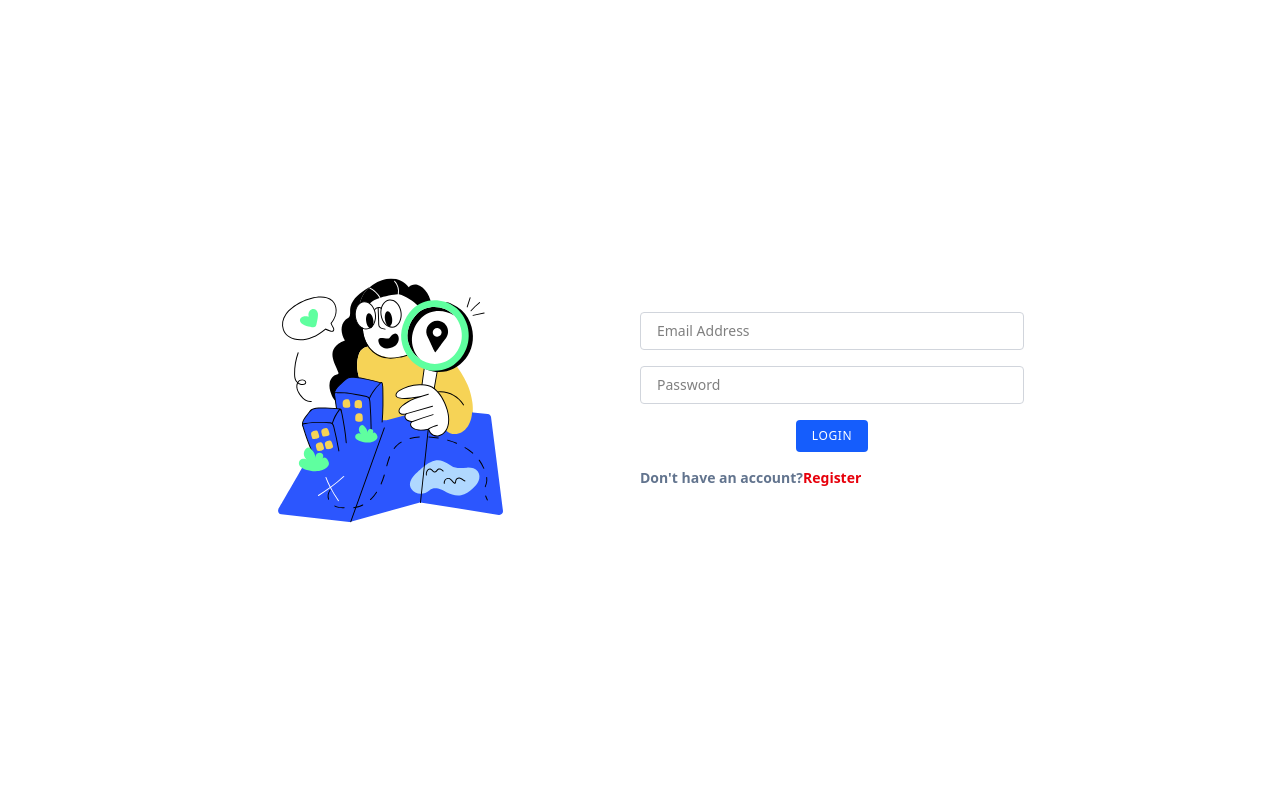
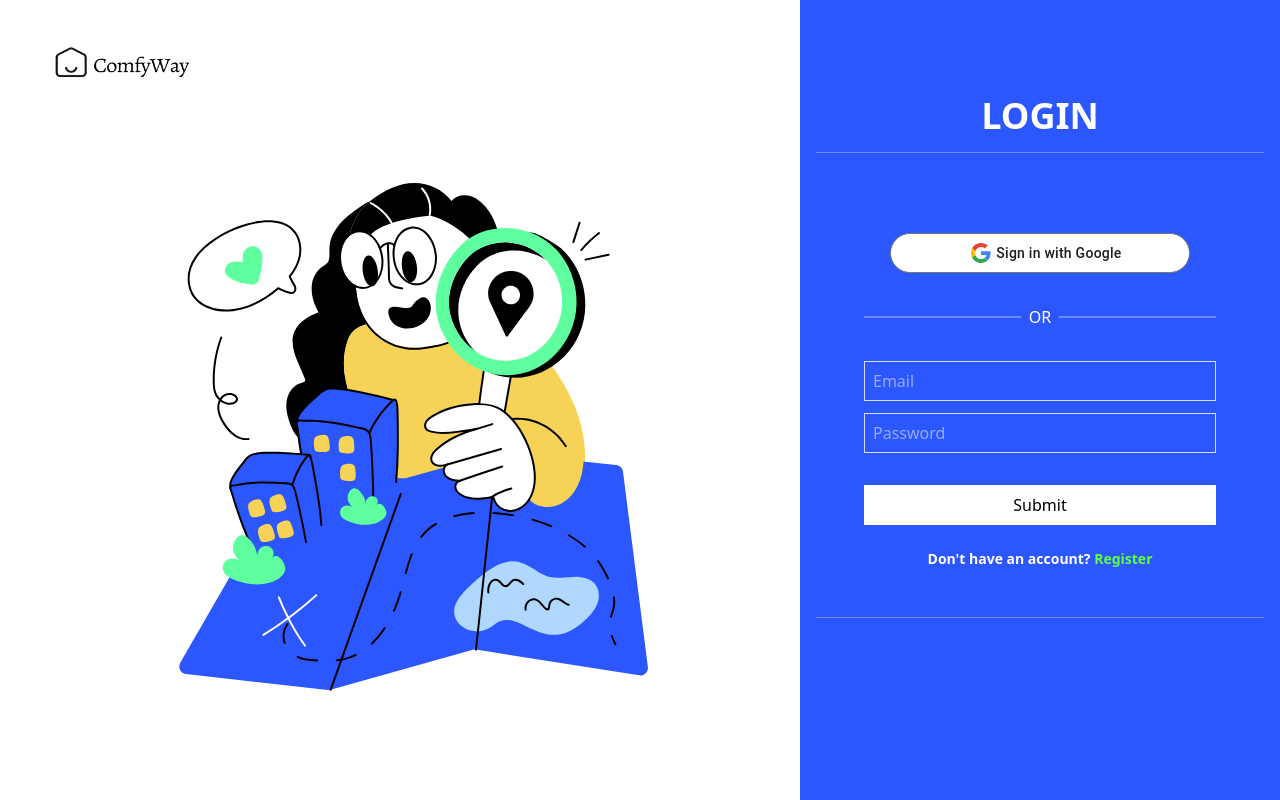
Before and after one commit to Jappanjot26/ComfyWay, a React (Vite) app: page /login in a window 1280 px wide. Built offline with nearby package versions, Linux system fonts and the light colour scheme.

Commit message:
style: ui for login/signup

```diff
--- a/src/components/HeaderComponent.jsx
+++ b/src/components/HeaderComponent.jsx
@@ -1,4 +1,5 @@
 import React from "react";
+import { Link } from "react-router-dom";
 
 const HeaderComponent = () => {
   return (
@@ -16,8 +17,11 @@ const HeaderComponent = () => {
         We specialize in curating exceptional villa rentals, providing an
         unparalleled level of comfort, privacy, and convenience for your dream
         vacation.
-        <button className="bg-black text-white text-sm font-medium px-6 py-2 rounded-full flex items-center hover:bg-gray-800 transition h-12">
-          MORE
+        <Link
+          className="bg-black text-white text-sm font-medium px-6 py-2 rounded-full flex items-center hover:bg-gray-800 transition h-12"
+          to="/login"
+        >
+          Login
           <svg
             className="w-5 h-5 ml-2"
             fill="none"
@@ -32,7 +36,7 @@ const HeaderComponent = () => {
               d="M9 5l7 7-7 7"
             />
           </svg>
-        </button>
+        </Link>
       </p>
     </div>
   );
--- a/src/index.css
+++ b/src/index.css
@@ -17,3 +17,121 @@
 ::-webkit-scrollbar-track {
   background: rgba(0, 0, 0, 0.015); /* Light translucent background */
 }
+
+.gsi-material-button {
+  -moz-user-select: none;
+  -webkit-user-select: none;
+  -ms-user-select: none;
+  -webkit-appearance: none;
+  background-color: WHITE;
+  background-image: none;
+  border: 1px solid #747775;
+  -webkit-border-radius: 20px;
+  border-radius: 20px;
+  -webkit-box-sizing: border-box;
+  box-sizing: border-box;
+  color: #1f1f1f;
+  cursor: pointer;
+  font-family: "Roboto", arial, sans-serif;
+  font-size: 14px;
+  height: 40px;
+  letter-spacing: 0.25px;
+  outline: none;
+  overflow: hidden;
+  padding: 0 12px;
+  position: relative;
+  text-align: center;
+  -webkit-transition: background-color 0.218s, border-color 0.218s,
+    box-shadow 0.218s;
+  transition: background-color 0.218s, border-color 0.218s, box-shadow 0.218s;
+  vertical-align: middle;
+  white-space: nowrap;
+  width: 300px;
+  max-width: 400px;
+  min-width: min-content;
+  padding-left: 50px;
+}
+
+.gsi-material-button .gsi-material-button-icon {
+  height: 20px;
+  min-width: 20px;
+  width: 20px;
+  position: absolute;
+  left: 0;
+  margin-left: 30px;
+}
+
+.gsi-material-button .gsi-material-button-content-wrapper {
+  -webkit-align-items: center;
+  align-items: center;
+  display: flex;
+  -webkit-flex-direction: row;
+  flex-direction: row;
+  -webkit-flex-wrap: nowrap;
+  flex-wrap: nowrap;
+  height: 100%;
+  justify-content: space-around;
+  position: relative;
+  width: 100%;
+}
+
+.gsi-material-button .gsi-material-button-contents {
+  -webkit-flex-grow: 1;
+  flex-grow: 1;
+  font-family: "Roboto", arial, sans-serif;
+  font-weight: 500;
+  overflow: hidden;
+  text-overflow: ellipsis;
+  vertical-align: top;
+  position: absolute;
+  /* left: 1; */
+}
+
+.gsi-material-button .gsi-material-button-state {
+  -webkit-transition: opacity 0.218s;
+  transition: opacity 0.218s;
+  bottom: 0;
+  left: 0;
+  opacity: 0;
+  position: absolute;
+  right: 0;
+  top: 0;
+}
+
+.gsi-material-button:disabled {
+  cursor: default;
+  background-color: #ffffff61;
+  border-color: #1f1f1f1f;
+}
+
+.gsi-material-button:disabled .gsi-material-button-contents {
+  opacity: 38%;
+}
+
+.gsi-material-button:disabled .gsi-material-button-icon {
+  opacity: 38%;
+}
+
+.gsi-material-button:not(:disabled):active .gsi-material-button-state,
+.gsi-material-button:not(:disabled):focus .gsi-material-button-state {
+  background-color: #303030;
+  opacity: 12%;
+}
+
+.gsi-material-button:not(:disabled):hover {
+  -webkit-box-shadow: 0 1px 2px 0 rgba(60, 64, 67, 0.3),
+    0 1px 3px 1px rgba(60, 64, 67, 0.15);
+  box-shadow: 0 1px 2px 0 rgba(60, 64, 67, 0.3),
+    0 1px 3px 1px rgba(60, 64, 67, 0.15);
+}
+
+.gsi-material-button:not(:disabled):hover .gsi-material-button-state {
+  background-color: #303030;
+  opacity: 8%;
+}
+
+input[type="password"]::-ms-reveal,
+input[type="password"]::-ms-clear,
+input[type="password"]::-webkit-textfield-decoration-container {
+  filter: brightness(0) invert(1);
+}
--- a/src/pages/Login.jsx
+++ b/src/pages/Login.jsx
@@ -1,5 +1,6 @@
 import { Link, useNavigate } from "react-router-dom";
 import login from "../assets/login.svg";
+import logo from "../assets/logo.png";
 import { useState } from "react";
 import { ToastContainer } from "react-toastify";
 import { handleError, handleSuccess } from "../components/utils";
@@ -49,51 +50,101 @@ function Login() {
     }
   };
   return (
-    <section className="h-screen flex flex-col md:flex-row justify-center space-y-10 md:space-y-0 md:space-x-16 items-center py-2 px-5 md:mx-0 md:my-0 bg-white relative">
-      <div className="md:w-1/3 max-w-sm">
-        <img
-          src={login}
-          alt="Sample image"
-          className="max-md:h-72 max-md:w-72"
-        />
+    <section className="h-screen w-screen">
+      <div className="flex w-full h-full">
+        <div className="w-5/8 flex flex-col">
+          <Link to="/">
+            <img src={logo} alt="logo" className="h-34 mx-12 w-36" />
+          </Link>
+          <img src={login} alt="Login page image" className="h-9/12" />
         </div>
-      <form className="md:w-1/3 max-w-sm" onSubmit={handleSubmit}>
+        <div className="w-3/8 flex flex-col bg-[#2c56fe] py-24">
+          <h1 className="uppercase text-white font-semibold text-4xl text-center">
+            Login
+          </h1>
+          <form
+            className="border-y-1 border-white/30 mx-4 px-12 my-4 flex flex-col justify-center py-12 items"
+            onSubmit={handleSubmit}
+          >
+            <div className="flex flex-col items-center my-8  self-center w-full ">
+              <button className="gsi-material-button">
+                <div className="gsi-material-button-state"></div>
+                <div className="gsi-material-button-content-wrapper">
+                  <div className="gsi-material-button-icon">
+                    <svg
+                      version="1.1"
+                      xmlns="http://www.w3.org/2000/svg"
+                      viewBox="0 0 48 48"
+                      xmlns:xlink="http://www.w3.org/1999/xlink"
+                      style={{ display: "block" }}
+                    >
+                      <path
+                        fill="#EA4335"
+                        d="M24 9.5c3.54 0 6.71 1.22 9.21 3.6l6.85-6.85C35.9 2.38 30.47 0 24 0 14.62 0 6.51 5.38 2.56 13.22l7.98 6.19C12.43 13.72 17.74 9.5 24 9.5z"
+                      ></path>
+                      <path
+                        fill="#4285F4"
+                        d="M46.98 24.55c0-1.57-.15-3.09-.38-4.55H24v9.02h12.94c-.58 2.96-2.26 5.48-4.78 7.18l7.73 6c4.51-4.18 7.09-10.36 7.09-17.65z"
+                      ></path>
+                      <path
+                        fill="#FBBC05"
+                        d="M10.53 28.59c-.48-1.45-.76-2.99-.76-4.59s.27-3.14.76-4.59l-7.98-6.19C.92 16.46 0 20.12 0 24c0 3.88.92 7.54 2.56 10.78l7.97-6.19z"
+                      ></path>
+                      <path
+                        fill="#34A853"
+                        d="M24 48c6.48 0 11.93-2.13 15.89-5.81l-7.73-6c-2.15 1.45-4.92 2.3-8.16 2.3-6.26 0-11.57-4.22-13.47-9.91l-7.98 6.19C6.51 42.62 14.62 48 24 48z"
+                      ></path>
+                      <path fill="none" d="M0 0h48v48H0z"></path>
+                    </svg>
+                  </div>
+                  <span className="gsi-material-button-contents">
+                    Sign in with Google
+                  </span>
+                  <span style={{ display: "none" }}>Sign in with Google</span>
+                </div>
+              </button>
+            </div>
+            <div className="flex items-center gap-2 text-white">
+              <div className="w-full h-0.5 bg-white/30"></div>
+              <div className="">OR</div>
+              <div className="w-full h-0.5 bg-white/30"></div>
+            </div>
             <input
-          className="text-sm w-full px-4 py-2 border border-solid border-gray-300 rounded focus:outline-none focus:ring focus:border-blue-300"
               type="email"
+              placeholder="Email"
               id="email"
               name="email"
+              onChange={handleChange}
               value={info.email}
-          onChange={handleChange}
-          placeholder="Email Address"
+              className="w-full h-10 border-1 border-white/80 px-2 mt-8 mb-3 text-white focus:outline-white focus:outline-1"
             />
             <input
-          className="text-sm w-full px-4 py-2 border border-solid border-gray-300 rounded mt-4 focus:outline-none focus:ring focus:border-blue-300"
               type="password"
               id="password"
               name="password"
+              placeholder="Password"
               onChange={handleChange}
               value={info.password}
-          placeholder="Password"
+              className="w-full h-10 border-1 border-white/80 px-2 focus:outline-white focus:outline-1 text-white color-white"
             />
-        <div className="text-center md:text-left flex justify-center">
             <button
-            className="mt-4 bg-blue-600 hover:bg-blue-700 px-4 py-2 text-white uppercase rounded text-xs tracking-wider"
               type="submit"
+              className="bg-white hover:bg-gray-100 h-10 w-full mt-8 mb-2"
             >
-            Login
+              Submit
             </button>
-        </div>
-        <div className="mt-4 font-semibold text-sm text-slate-500 text-center md:text-left">
-          {"Don't have an account?"}
+            <div className="mt-4 font-semibold text-sm text-white self-center text-center md:text-left">
+              {"Don't have an account? "}
               <Link
-            className="text-red-600 hover:underline hover:underline-offset-4"
+                className="text-[#60ff41] hover:underline hover:underline-offset-4"
                 to="/register"
               >
                 Register
               </Link>
             </div>
           </form>
+        </div>
+      </div>
       <ToastContainer />
     </section>
   );
--- a/src/pages/Register.jsx
+++ b/src/pages/Register.jsx
@@ -3,6 +3,7 @@ import { Link, useNavigate } from "react-router-dom";
 import { ToastContainer } from "react-toastify";
 import { handleError, handleSuccess } from "../components/utils";
 import register from "../assets/register.svg";
+import logo from "../assets/logo.png";
 
 export default function Register() {
   const [info, setInfo] = useState({
@@ -50,51 +51,101 @@ export default function Register() {
   };
 
   return (
-    <section className="h-screen flex flex-col md:flex-row justify-center space-y-10 md:space-y-0 md:space-x-16 items-center py-2 px-5 md:mx-0 md:my-0 bg-white relative">
-      <div className="md:w-1/3 max-w-sm">
-        <img
-          src={register}
-          alt="Sample image"
-          className="max-md:h-72 max-md:w-72"
-        />
+    <section className="h-screen w-screen">
+      <div className="flex w-full h-full">
+        <div className="w-5/8 flex flex-col">
+          <Link to="/">
+            <img src={logo} alt="logo" className="h-34 mx-12 w-36" />
+          </Link>
+          <img src={register} alt="Login page image" className="h-9/12" />
         </div>
-      <form className="md:w-1/3 max-w-sm" onSubmit={handleSubmit}>
+        <div className="w-3/8 flex flex-col bg-[#2c56fe] py-24">
+          <h1 className="uppercase text-white font-semibold text-4xl text-center">
+            Signup
+          </h1>
+          <form
+            className="border-y-1 border-white/30 mx-4 px-12 my-4 flex flex-col justify-center py-12 items"
+            onSubmit={handleSubmit}
+          >
+            <div className="flex flex-col items-center my-8  self-center w-full ">
+              <button className="gsi-material-button">
+                <div className="gsi-material-button-state"></div>
+                <div className="gsi-material-button-content-wrapper">
+                  <div className="gsi-material-button-icon">
+                    <svg
+                      version="1.1"
+                      xmlns="http://www.w3.org/2000/svg"
+                      viewBox="0 0 48 48"
+                      xmlns:xlink="http://www.w3.org/1999/xlink"
+                      style={{ display: "block" }}
+                    >
+                      <path
+                        fill="#EA4335"
+                        d="M24 9.5c3.54 0 6.71 1.22 9.21 3.6l6.85-6.85C35.9 2.38 30.47 0 24 0 14.62 0 6.51 5.38 2.56 13.22l7.98 6.19C12.43 13.72 17.74 9.5 24 9.5z"
+                      ></path>
+                      <path
+                        fill="#4285F4"
+                        d="M46.98 24.55c0-1.57-.15-3.09-.38-4.55H24v9.02h12.94c-.58 2.96-2.26 5.48-4.78 7.18l7.73 6c4.51-4.18 7.09-10.36 7.09-17.65z"
+                      ></path>
+                      <path
+                        fill="#FBBC05"
+                        d="M10.53 28.59c-.48-1.45-.76-2.99-.76-4.59s.27-3.14.76-4.59l-7.98-6.19C.92 16.46 0 20.12 0 24c0 3.88.92 7.54 2.56 10.78l7.97-6.19z"
+                      ></path>
+                      <path
+                        fill="#34A853"
+                        d="M24 48c6.48 0 11.93-2.13 15.89-5.81l-7.73-6c-2.15 1.45-4.92 2.3-8.16 2.3-6.26 0-11.57-4.22-13.47-9.91l-7.98 6.19C6.51 42.62 14.62 48 24 48z"
+                      ></path>
+                      <path fill="none" d="M0 0h48v48H0z"></path>
+                    </svg>
+                  </div>
+                  <span className="gsi-material-button-contents">
+                    Sign up with Google
+                  </span>
+                  <span style={{ display: "none" }}>Sign up with Google</span>
+                </div>
+              </button>
+            </div>
+            <div className="flex items-center gap-2 text-white">
+              <div className="w-full h-0.5 bg-white/30"></div>
+              <div className="">OR</div>
+              <div className="w-full h-0.5 bg-white/30"></div>
+            </div>
             <input
-          className="text-sm w-full px-4 py-2 border border-solid border-gray-300 rounded focus:outline-none focus:ring focus:border-blue-300"
               type="email"
+              placeholder="Email"
               id="email"
               name="email"
+              onChange={handleChange}
               value={info.email}
-          onChange={handleChange}
-          placeholder="Email Address"
+              className="w-full h-10 border-1 border-white/80 px-2 mt-8 mb-3 text-white focus:outline-white focus:outline-1"
             />
             <input
-          className="text-sm w-full px-4 py-2 border border-solid border-gray-300 rounded mt-4 focus:outline-none focus:ring focus:border-blue-300"
               type="password"
               id="password"
               name="password"
+              placeholder="Password"
               onChange={handleChange}
               value={info.password}
-          placeholder="Password"
+              className="w-full h-10 border-1 border-white/80 px-2 focus:outline-white focus:outline-1 text-white color-white"
             />
-        <div className="text-center md:text-left flex justify-center">
             <button
-            className="mt-4 bg-blue-600 hover:bg-blue-700 px-4 py-2 text-white uppercase rounded text-xs tracking-wider"
               type="submit"
+              className="bg-white hover:bg-gray-100 h-10 w-full mt-8 mb-2"
             >
-            Signup
+              Submit
             </button>
-        </div>
-        <div className="mt-4 font-semibold text-sm text-slate-500 text-center md:text-left">
-          {"Already have an account?"}
+            <div className="mt-4 font-semibold text-sm text-white self-center text-center md:text-left">
+              {"Already registered? "}
               <Link
-            className="text-red-600 hover:underline hover:underline-offset-4"
+                className="text-[#60ff41] hover:underline hover:underline-offset-4"
                 to="/login"
               >
                 Login
               </Link>
             </div>
           </form>
+        </div>
+      </div>
       <ToastContainer />
     </section>
   );
```
Also changed, not shown: src/assets/register.svg. Lines whose indentation alone changed are shown as unchanged.
